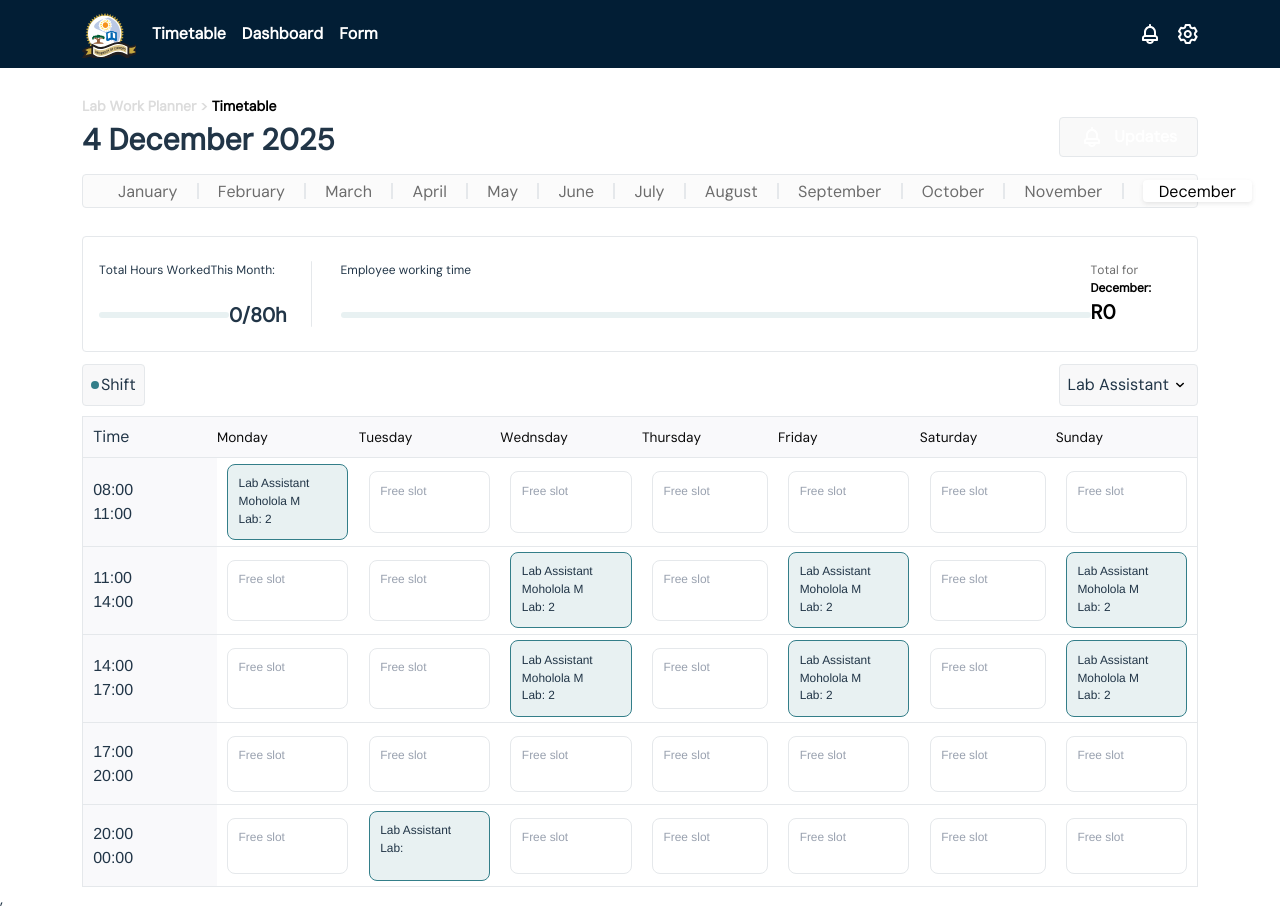
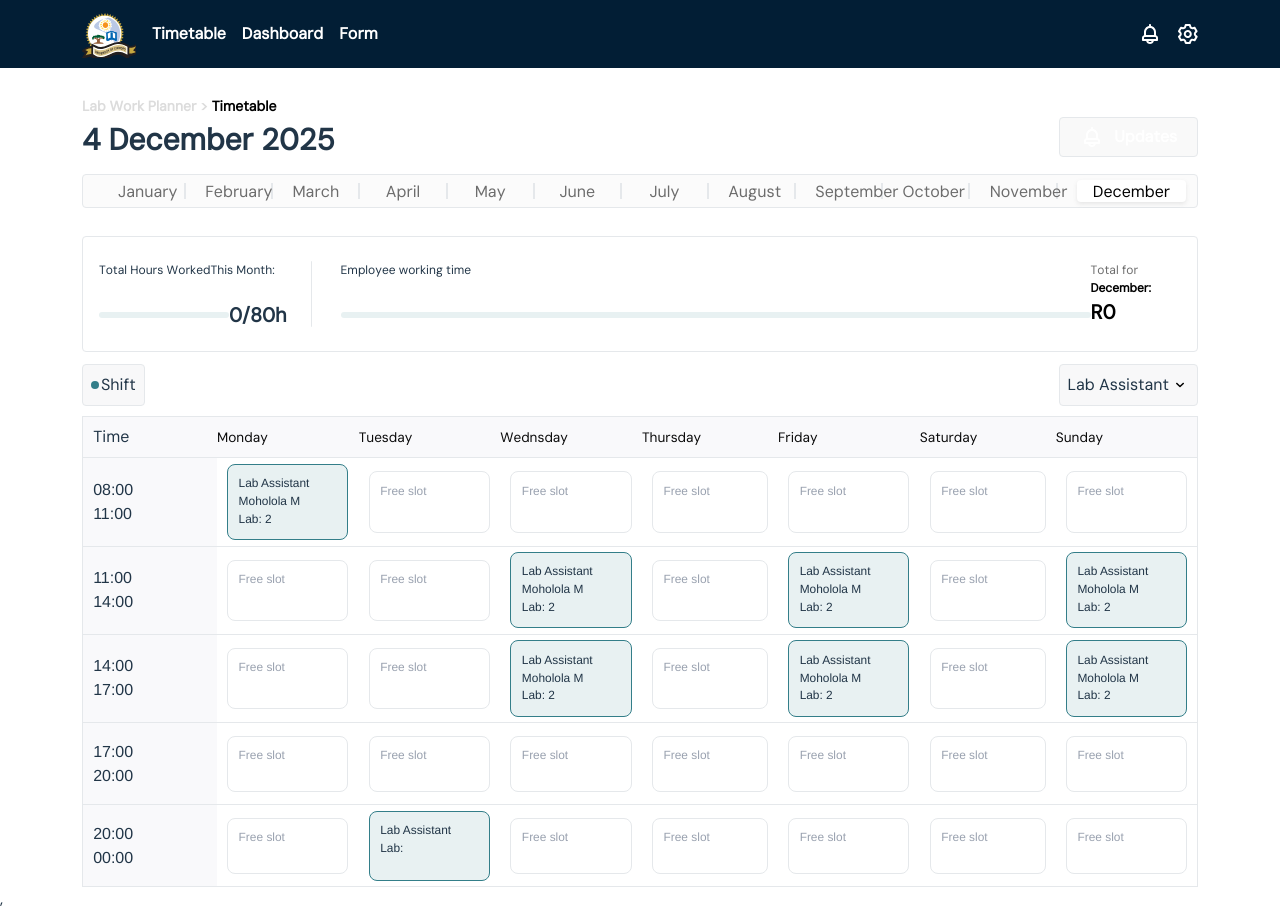
Before and after one commit to mothibimalebana/lab-work-planner, a React (Vite) app: page /app/timetable in a window 1280 px wide. Built offline with nearby package versions, Linux system fonts and the light colour scheme.

Commit message:
style: added flex-1 to each month of monthCarousel
This prevents children from overflowing screen when viewing on a smaller screen

```diff
--- a/src/components/Breadcrumbs.tsx
+++ b/src/components/Breadcrumbs.tsx
@@ -10,7 +10,7 @@ interface BreadCrumbsProps {
 const BreadCrumbs = ({ hours = 0, rate = 36.5, setMode, mode }: BreadCrumbsProps) => {
     const months = ['January', 'February', 'March', 'April', 'May', 'June', 'July', 'August', 'September', 'October', 'November', 'December']
 
-
+    // Get date of that particular day
     const today = new Date(); //get today's date
     const date = today.toLocaleDateString(); //convert today's date to a mm/dd/yyyy format
     const splitDate = date.split('/') //get dd, mm, yyyy individually
@@ -19,6 +19,7 @@ const BreadCrumbs = ({ hours = 0, rate = 36.5, setMode, mode }: BreadCrumbsProps
     const yyyy = date.slice(5);
     const dateString = dd + ' ' + ' ' + mm + ' '  + yyyy;
 
+    //Switch between Lab Assistant view and Bookings
     const changeMode = () => {
         if (mode === 'Lab Assistant') {
             setMode('Bookings');
@@ -28,7 +29,7 @@ const BreadCrumbs = ({ hours = 0, rate = 36.5, setMode, mode }: BreadCrumbsProps
     }
 
     return (
-        <div className="breadCrumbs flex flex-col px-[5.12rem] h-full w-full">
+        <div className="md:breadCrumbs flex flex-col px-[5.12rem] h-full w-full">
             <div className="top flex justify-between">
                 <div className="date font-bold text-[1.875rem]">{dateString}</div>
                 <div className="btns flex gap-[0.87rem]">
@@ -41,8 +42,8 @@ const BreadCrumbs = ({ hours = 0, rate = 36.5, setMode, mode }: BreadCrumbsProps
             <div className="month flex justify-evenly py-2 px-4 mt-3 rounded-sm bg-[#FBFBFB] border border-solid border-[#E5E8EB] divide-x-2 divide-solid divide-[#E5E8EB]">
                 {months.map((month) => {
                     return(
-                    <div key={month} className={ mm === month ? `monthCarousel flex items-center h-4 text-[1rem] px-[1.2rem]`: `monthCarousel flex items-center text-[1rem] h-4`}>
-                        <p className={ mm === month ? `text-black shadow-[0_2px_4px_0_rgba(112,112,112,0.15)] h-5.5 rounded-sm  px-4 bg-white` : `text-[#6C6C6C] h-5.5 text-[1rem] px-[1.2rem]`}>{month}</p>
+                    <div key={month} className={ `w-8 flex-1 ${mm === month ? `monthCarousel flex items-center h-4 text-[1rem] px-[1.2rem]`: `monthCarousel flex items-center text-[1rem] h-4`}`}>
+                        <p className={  `flex-1 text-center ${mm === month ? `text-black shadow-[0_2px_4px_0_rgba(112,112,112,0.15)] h-5.5 rounded-sm  px-4 bg-white` : `text-[#6C6C6C] h-5.5 text-[1rem] px-[1.2rem]`}`}>{month}</p>
                     </div>
                     )
                 })}
```
